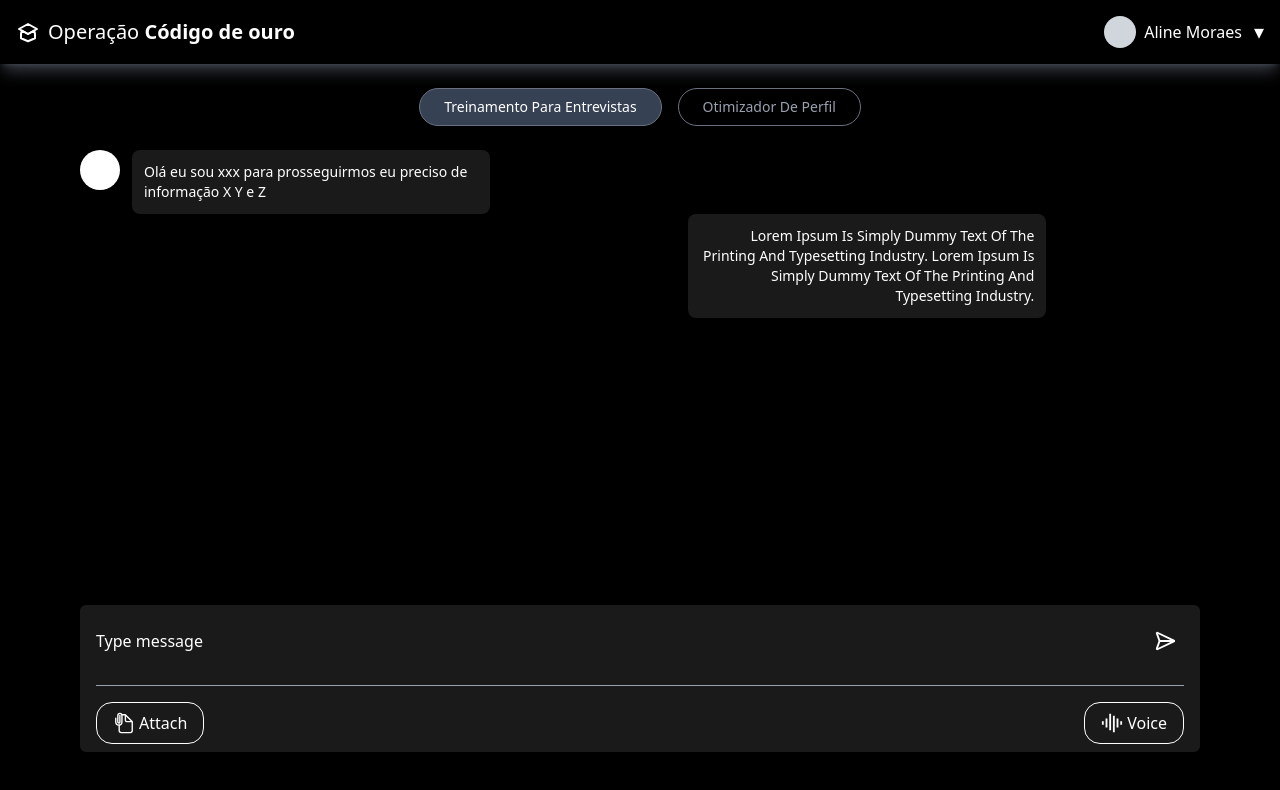
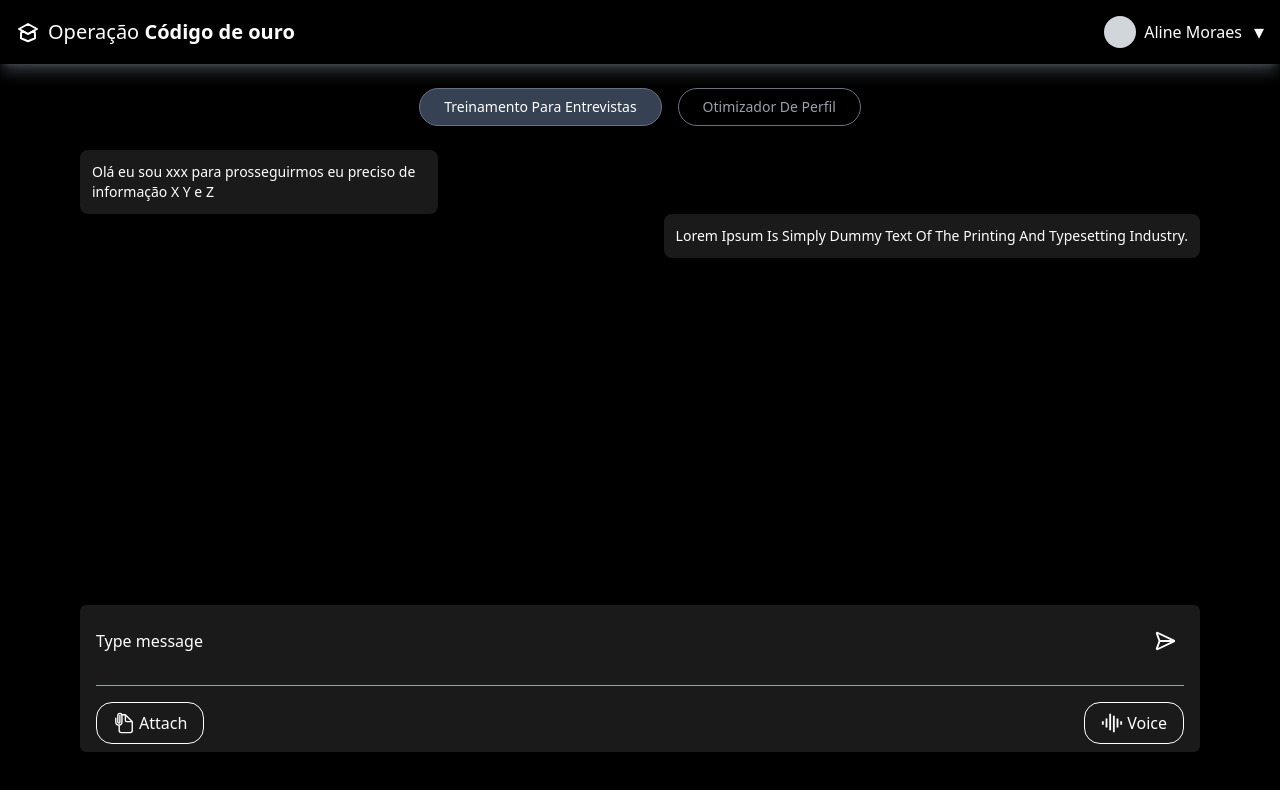
Before and after one commit to PedroCatelann/operaco-codigo-de-ouro-hackathon-front, a React (Vite) app: page / in a window 1280 px wide. Shown: the top 790 px of the page. Built offline with nearby package versions, Linux system fonts and the light colour scheme.

Commit message:
ajuste tamanho mensagens chat

```diff
--- a/src/App.tsx
+++ b/src/App.tsx
@@ -72,7 +72,6 @@ export default function ChatPage() {
       <main className="flex-1 px-20 overflow-y-auto">
         {/* Left message */}
         <div className="flex items-start space-x-3 max-w-lg">
-          <div className="w-10 h-10 rounded-full bg-white flex-shrink-0"></div>
           <div
             className="rounded-lg p-3 text-sm max-w-[70%]"
             style={{ backgroundColor: "#1a1a1a" }}
@@ -82,14 +81,13 @@ export default function ChatPage() {
         </div>
 
         {/* Right message */}
-        <div className="flex items-start space-x-3 max-w-lg ml-auto">
+        <div className="flex justify-end items-start space-x-3 w-full">
           <div
             className="rounded-lg p-3 text-sm max-w-[70%] text-right"
             style={{ backgroundColor: "#1a1a1a" }}
           >
             Lorem Ipsum Is Simply Dummy Text Of The Printing And Typesetting
-            Industry. Lorem Ipsum Is Simply Dummy Text Of The Printing And
-            Typesetting Industry.
+            Industry.
           </div>
         </div>
       </main>
```
